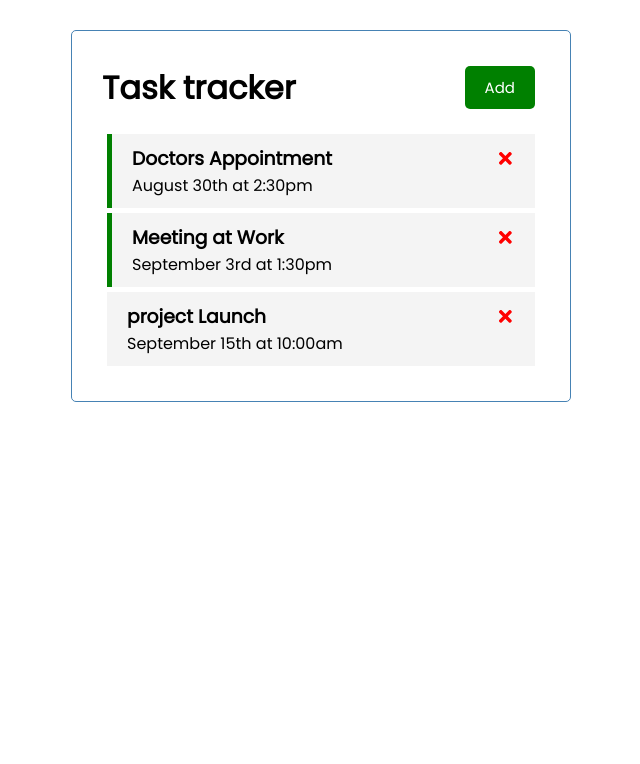
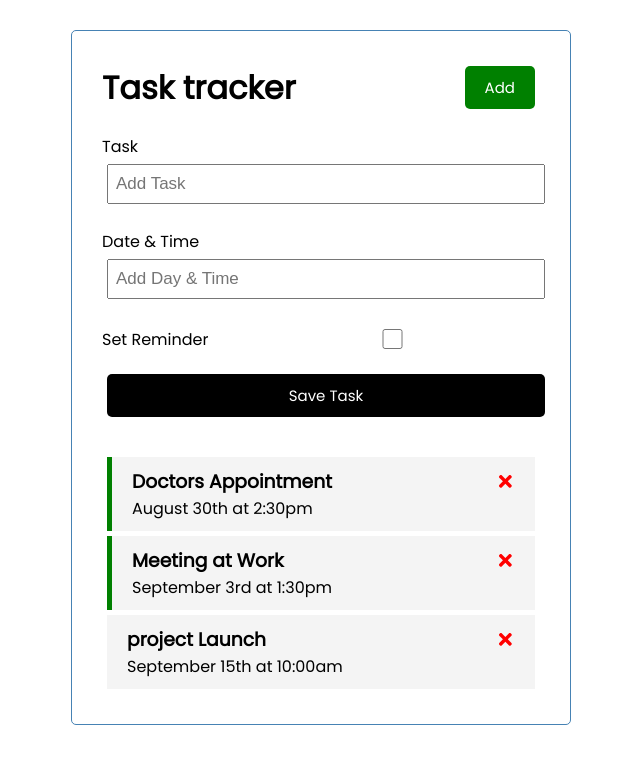
Before and after one commit to brian-ambani/react-app, a React (Create React App) app: page / in a window 1280 px wide. Shown: the top 764 px of the page, without its empty margins (319-959 px from the left). Built offline with nearby package versions, Linux system fonts and the light colour scheme.

Commit message:
updated the form

```diff
--- a/src/App.js
+++ b/src/App.js
@@ -1,5 +1,6 @@
 import Header from "./components/Header";
 import Tasks from "./components/Tasks";
+import AddTask from "./components/AddTask";
 import { useState } from 'react'
 
 function App() {
@@ -24,10 +25,15 @@
     }
 ])
 
+// Add task
+
+const addTask = (task) =>{
+  console.log(task)
+}
 // Delete task
-const deleteTask = (id) => {
-  setTasks(tasks.filter((task)=> task.id !== id))
-}
+  function deleteTask(id) {
+    setTasks(tasks.filter((task) => task.id !== id));
+  }
 
 // Toggle Reminder
 const toggleReminder = (id) => {
@@ -41,6 +47,7 @@
   return (
     <div className="container">
       <Header />
+      <AddTask onAdd={addTask}/>
       {tasks.length > 0 ?(
         <Tasks tasks={tasks} onDelete=
         {deleteTask} onToggle={toggleReminder}/>
@@ -51,5 +58,4 @@
     </div>
   );
 }
-
 export default App;
--- /dev/null
+++ b/src/components/AddTask.js
@@ -0,0 +1,44 @@
+import { useState } from "react"
+
+const AddTask = ({onAdd}) => {
+    const [text, setText] = useState('')
+    const [day, setDay] = useState('')
+    const [reminder, setReminder] = useState(false)
+
+    const onSubmit = (e) =>{
+        e.preventDefault()
+
+        if (!text) {
+            alert('Please add a task')
+        }
+
+        onAdd({text, day, reminder})
+
+        setText('')
+        setDay('')
+        setReminder(false)
+    }
+  return (
+    <form className="add-form" onSubmit={onSubmit}>
+        <div className="form-control">
+            <label>Task</label>
+            <input type="text" placeholder="Add Task" value={text} onChange={(e) =>
+                setText(e.target.value)}/>
+        </div>
+        <div className="form-control">
+            <label>Date & Time</label>
+            <input type="text" placeholder="Add Day & Time" value={day} onChange={(e) =>
+                setDay(e.target.value)} />
+        </div>
+        <div className="form-control form-control-check">
+            <label>Set Reminder</label>
+            <input type="checkbox" checked={reminder} value={reminder} onChange={(e) =>
+                setReminder(e.currentTarget.checked)} />
+        </div>
+
+        <input type="submit" value="Save Task" className="btn btn-block"/>
+    </form>
+  )
+}
+
+export default AddTask
```
